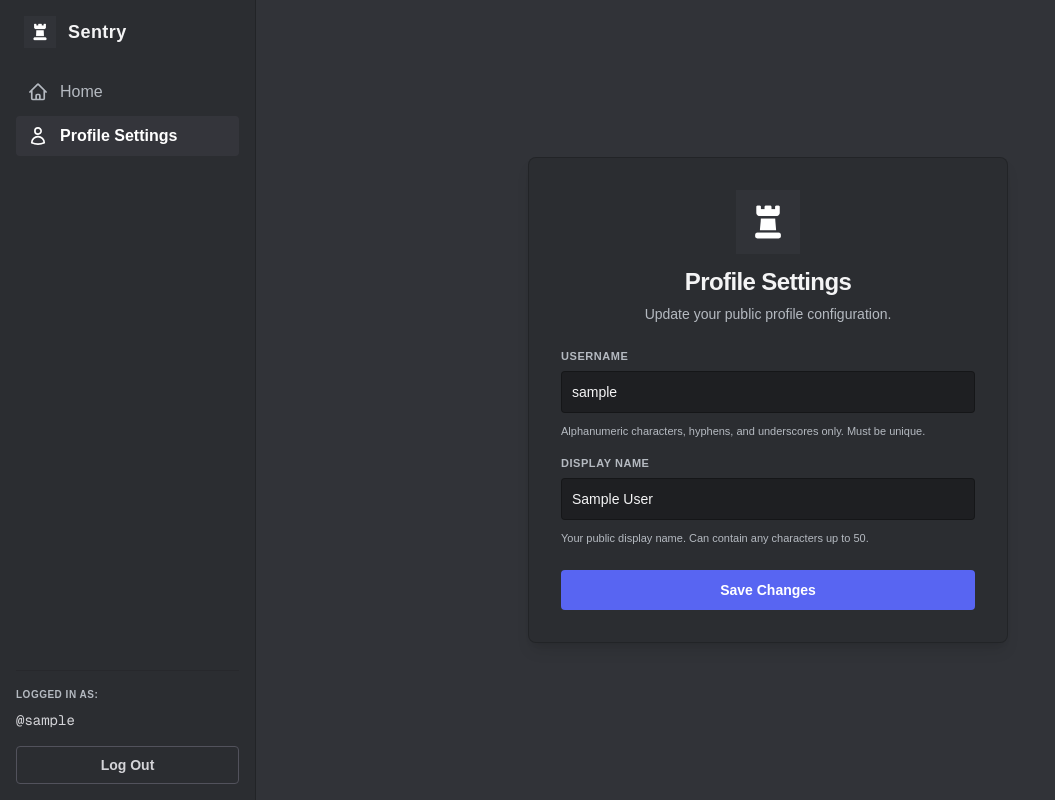
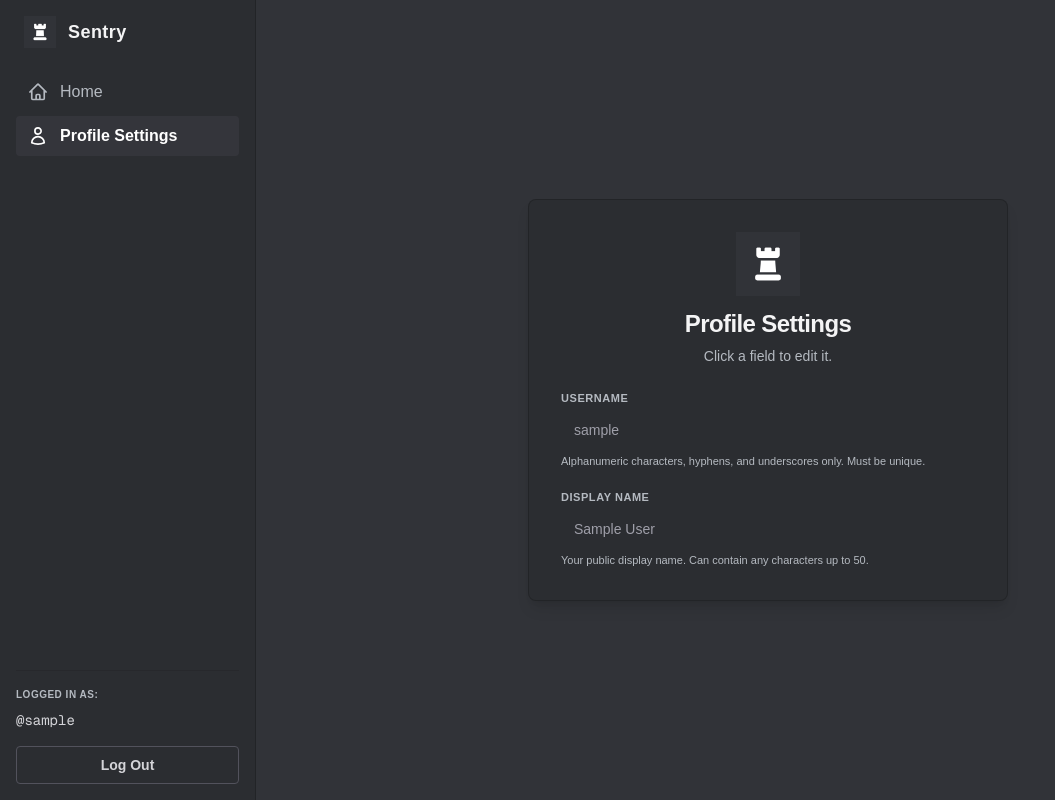
Before and after one commit to jdowe11/sentry, a Next.js app in the folder frontend/: page /profile in a window 1280 px wide. Shown: the whole page, without its empty margins (0-1055 px from the left). Built offline with nearby package versions, Linux system fonts and the light colour scheme; sample sign-in values are in the browser's storage.

Commit message:
Added confirmation modal for profile update

```diff
--- /dev/null
+++ b/frontend/components/ConfirmModal.tsx
@@ -0,0 +1,76 @@
+"use client";
+
+interface ConfirmModalProps {
+  title: string;
+  description?: string;
+  confirmLabel?: string;
+  cancelLabel?: string;
+  isLoading?: boolean;
+  onConfirm: () => void;
+  onCancel: () => void;
+}
+
+export default function ConfirmModal({
+  title,
+  description,
+  confirmLabel = "Confirm",
+  cancelLabel = "Go Back",
+  isLoading = false,
+  onConfirm,
+  onCancel,
+}: ConfirmModalProps) {
+  return (
+    <div className="fixed inset-0 z-50 flex items-center justify-center">
+      {/* Backdrop */}
+      <div
+        className="absolute inset-0 bg-black/60 backdrop-blur-sm animate-in fade-in duration-150"
+        onClick={onCancel}
+      />
+
+      {/* Modal card */}
+      <div className="relative bg-sentry-card border border-black/30 rounded-lg shadow-2xl p-6 w-full max-w-[360px] mx-4 flex flex-col gap-5 animate-in fade-in zoom-in-95 duration-200">
+
+        {/* Warning icon */}
+        <div className="flex items-center justify-center w-12 h-12 rounded-full bg-amber-500/10 border border-amber-500/30 mx-auto">
+          <svg
+            className="w-6 h-6 text-amber-400"
+            fill="none"
+            stroke="currentColor"
+            strokeWidth="2"
+            viewBox="0 0 24 24"
+          >
+            <path
+              strokeLinecap="round"
+              strokeLinejoin="round"
+              d="M12 9v3.75m-9.303 3.376c-.866 1.5.217 3.374 1.948 3.374h14.71c1.73 0 2.813-1.874 1.948-3.374L13.949 3.378c-.866-1.5-3.032-1.5-3.898 0L2.697 16.126zM12 15.75h.007v.008H12v-.008z"
+            />
+          </svg>
+        </div>
+
+        <div className="text-center flex flex-col gap-1">
+          <h3 className="text-zinc-100 font-bold text-lg leading-snug">{title}</h3>
+          {description && (
+            <p className="text-sentry-text-muted text-sm">{description}</p>
+          )}
+        </div>
+
+        <div className="flex gap-3">
+          <button
+            onClick={onCancel}
+            disabled={isLoading}
+            className="flex-1 border border-zinc-600 hover:bg-zinc-700/40 text-zinc-300 py-2.5 rounded font-semibold text-sm transition-all cursor-pointer active:scale-[0.98] disabled:opacity-50"
+          >
+            {cancelLabel}
+          </button>
+          <button
+            onClick={onConfirm}
+            disabled={isLoading}
+            className="flex-1 bg-sentry-primary hover:bg-sentry-primary-hover text-white py-2.5 rounded font-semibold text-sm transition-all cursor-pointer active:scale-[0.98] disabled:opacity-50"
+          >
+            {isLoading ? "Loading…" : confirmLabel}
+          </button>
+        </div>
+      </div>
+    </div>
+  );
+}
--- a/frontend/components/UpdateProfileView.tsx
+++ b/frontend/components/UpdateProfileView.tsx
@@ -1,74 +1,209 @@
 "use client";
 
-import { useState } from "react";
+import { useRef, useState } from "react";
 import { useAuth } from "@/context/AuthContext";
 import { updateDisplayName, updateUsername } from "@/api/UserApi";
+import { User } from "@/api/UserApi";
+import ConfirmModal from "@/components/ConfirmModal";
 
+// ─────────────────────────────────────────────
+// Reusable inline-edit field
+// ─────────────────────────────────────────────
+function InlineEditField({
+  label,
+  currentValue,
+  hint,
+  onSave,
+  validate,
+  confirmPrompt,
+}: {
+  label: string;
+  currentValue: string;
+  hint?: string;
+  onSave: (newValue: string) => Promise<void>;
+  validate?: (value: string) => string | null;
+  confirmPrompt?: { title: string; description?: string };
+}) {
+  const [isEditing, setIsEditing] = useState(false);
+  const [draft, setDraft] = useState(currentValue);
+  const [isLoading, setIsLoading] = useState(false);
+  const [error, setError] = useState<string | null>(null);
+  const [showConfirm, setShowConfirm] = useState(false);
+  const inputRef = useRef<HTMLInputElement>(null);
+
+  const startEditing = () => {
+    setDraft(currentValue);
+    setError(null);
+    setIsEditing(true);
+  };
+
+  // Only fires when focus genuinely leaves (not when clicking Save/Cancel,
+  // since those buttons use onMouseDown + preventDefault)
+  const handleBlur = () => {
+    if (!showConfirm) handleCancel();
+  };
+
+  const handleCancel = () => {
+    setDraft(currentValue);
+    setIsEditing(false);
+    setError(null);
+    setShowConfirm(false);
+  };
+
+  // Called when Save is clicked — runs validation, then either opens
+  // the confirmation modal or proceeds directly with the API call
+  const handleSaveClick = () => {
+    const trimmed = draft.trim();
+
+    if (validate) {
+      const validationError = validate(trimmed);
+      if (validationError) {
+        setError(validationError);
+        return;
+      }
+    }
+
+    if (trimmed === currentValue) {
+      setIsEditing(false);
+      return;
+    }
+
+    if (confirmPrompt) {
+      setShowConfirm(true);
+    } else {
+      executeSave(trimmed);
+    }
+  };
+
+  const executeSave = async (value: string) => {
+    setIsLoading(true);
+    setError(null);
+    try {
+      await onSave(value);
+      setIsEditing(false);
+      setShowConfirm(false);
+    } catch (err: unknown) {
+      setShowConfirm(false);
+      setError(err instanceof Error ? err.message : "Failed to save changes.");
+    } finally {
+      setIsLoading(false);
+    }
+  };
+
+  return (
+    <>
+      {/* Confirmation modal (portal-like, rendered above everything) */}
+      {showConfirm && confirmPrompt && (
+        <ConfirmModal
+          title={confirmPrompt.title}
+          description={confirmPrompt.description}
+          isLoading={isLoading}
+          onConfirm={() => executeSave(draft.trim())}
+          onCancel={() => {
+            setShowConfirm(false);
+            // Re-focus the input so the field stays in editing mode
+            setTimeout(() => inputRef.current?.focus(), 0);
+          }}
+        />
+      )}
+
+      <div className="flex flex-col gap-1">
+        <label className="text-sentry-text-muted text-[11px] font-bold uppercase tracking-wider select-none">
+          {label}
+        </label>
+
+        <input
+          ref={inputRef}
+          type="text"
+          value={isEditing ? draft : currentValue}
+          readOnly={!isEditing}
+          onFocus={startEditing}
+          onBlur={isEditing ? handleBlur : undefined}
+          onChange={(e) => setDraft(e.target.value)}
+          onKeyDown={(e) => {
+            if (e.key === "Enter") handleSaveClick();
+            if (e.key === "Escape") handleCancel();
+          }}
+          className={`w-full px-3 py-2 rounded border text-sm transition-all duration-150 outline-none ${
+            isEditing
+              ? "bg-sentry-input border-sentry-primary text-zinc-100"
+              : "bg-transparent border-transparent text-zinc-400 cursor-pointer hover:border-zinc-600 hover:text-zinc-200 hover:bg-zinc-800/30"
+          }`}
+        />
+
+        {error && (
+          <p className="text-[#F23F43] text-[11px] font-semibold mt-0.5">{error}</p>
+        )}
+
+        {hint && !isEditing && (
+          <p className="text-[11px] text-sentry-text-muted">{hint}</p>
+        )}
+
+        {isEditing && (
+          <div className="flex gap-2 justify-end mt-1 animate-in fade-in slide-in-from-top-1 duration-150">
+            <button
+              type="button"
+              onMouseDown={(e) => e.preventDefault()}
+              onClick={handleCancel}
+              disabled={isLoading}
+              className="px-3 py-1 rounded text-xs font-semibold border border-[#F23F43]/40 text-[#F23F43] hover:bg-[#F23F43]/10 transition-all cursor-pointer disabled:opacity-50 active:scale-[0.97]"
+            >
+              Cancel
+            </button>
+            <button
+              type="button"
+              onMouseDown={(e) => e.preventDefault()}
+              onClick={handleSaveClick}
+              disabled={isLoading}
+              className="px-3 py-1 rounded text-xs font-semibold border border-[#23A55A]/40 text-[#23A55A] bg-[#23A55A]/10 hover:bg-[#23A55A]/20 transition-all cursor-pointer disabled:opacity-50 active:scale-[0.97]"
+            >
+              Save
+            </button>
+          </div>
+        )}
+      </div>
+    </>
+  );
+}
+
+// ─────────────────────────────────────────────
+// Profile settings page
+// ─────────────────────────────────────────────
 export default function UpdateProfileView() {
   const { user, updateUser } = useAuth();
-
-  const [username, setUsername] = useState(user?.username ?? "");
-  const [displayName, setDisplayName] = useState(user?.displayName ?? "");
-  const [isLoading, setIsLoading] = useState(false);
-  const [errorMsg, setErrorMsg] = useState<string | null>(null);
-  const [successMsg, setSuccessMsg] = useState<string | null>(null);
+  const [globalSuccess, setGlobalSuccess] = useState<string | null>(null);
 
   if (!user) return null;
 
-  const handleSubmit = async (e: React.FormEvent) => {
-    e.preventDefault();
+  const handleSaveUsername = async (newUsername: string) => {
+    const updated: User = await updateUsername(user.id, newUsername);
+    updateUser(updated);
+    flashSuccess();
+  };
 
-    if (!username.trim() || !displayName.trim()) {
-      setErrorMsg("Username and Display name cannot be blank.");
-      setSuccessMsg(null);
-      return;
-    }
+  const handleSaveDisplayName = async (newDisplayName: string) => {
+    const updated: User = await updateDisplayName(user.id, newDisplayName);
+    updateUser(updated);
+    flashSuccess();
+  };
 
-    const usernameRegex = /^[a-zA-Z0-9-_]+$/;
-    if (!usernameRegex.test(username.trim())) {
-      setErrorMsg("Username can only contain alphanumeric characters, hyphens, and underscores.");
-      setSuccessMsg(null);
-      return;
-    }
+  const flashSuccess = () => {
+    setGlobalSuccess("Saved!");
+    setTimeout(() => setGlobalSuccess(null), 2500);
+  };
 
-    if (username.trim().length > 32) {
-      setErrorMsg("Username cannot exceed 32 characters.");
-      setSuccessMsg(null);
-      return;
-    }
+  const validateUsername = (val: string): string | null => {
+    if (!val) return "Username cannot be blank.";
+    if (val.length > 32) return "Username cannot exceed 32 characters.";
+    if (!/^[a-zA-Z0-9-_]+$/.test(val))
+      return "Only alphanumeric characters, hyphens, and underscores allowed.";
+    return null;
+  };
 
-    if (displayName.trim().length > 50) {
-      setErrorMsg("Display name cannot exceed 50 characters.");
-      setSuccessMsg(null);
-      return;
-    }
-
-    setIsLoading(true);
-    setErrorMsg(null);
-    setSuccessMsg(null);
-
-    try {
-      let updatedUser = user;
-
-      if (username.trim() !== user.username) {
-        updatedUser = await updateUsername(user.id, username.trim());
-      }
-
-      if (displayName.trim() !== user.displayName) {
-        updatedUser = await updateDisplayName(user.id, displayName.trim());
-      }
-
-      updateUser(updatedUser);
-      setSuccessMsg("Profile updated successfully!");
-    } catch (err: unknown) {
-      if (err instanceof Error) {
-        setErrorMsg(err.message);
-      } else {
-        setErrorMsg("Failed to update profile.");
-      }
-    } finally {
-      setIsLoading(false);
-    }
+  const validateDisplayName = (val: string): string | null => {
+    if (!val) return "Display name cannot be blank.";
+    if (val.length > 50) return "Display name cannot exceed 50 characters.";
+    return null;
   };
 
   return (
@@ -78,64 +213,37 @@
         <img src="/logo.png" alt="Sentry Logo" className="w-16 h-16 object-contain mb-3" />
         <h2 className="text-2xl font-bold tracking-tight text-zinc-100">Profile Settings</h2>
         <p className="text-sentry-text-muted text-sm mt-1.5 text-center">
-          Update your public profile configuration.
+          Click a field to edit it.
         </p>
       </div>
 
-      {errorMsg && (
-        <div className="bg-[#F23F43]/10 border border-[#F23F43]/30 text-[#F23F43] rounded p-3 text-xs font-semibold leading-relaxed">
-          {errorMsg}
-        </div>
-      )}
-      {successMsg && (
-        <div className="bg-[#23A55A]/10 border border-[#23A55A]/30 text-[#23A55A] rounded p-3 text-xs font-semibold">
-          {successMsg}
+      {globalSuccess && (
+        <div className="bg-[#23A55A]/10 border border-[#23A55A]/30 text-[#23A55A] rounded p-2.5 text-xs font-semibold text-center animate-in fade-in duration-150">
+          ✓ {globalSuccess}
         </div>
       )}
 
-      <form onSubmit={handleSubmit} className="flex flex-col gap-4">
-        <div className="flex flex-col gap-1.5">
-          <label className="text-sentry-text-muted text-[11px] font-bold uppercase tracking-wider">
-            Username
-          </label>
-          <input
-            type="text"
-            value={username}
-            onChange={(e) => setUsername(e.target.value)}
-            placeholder="e.g. jdizzle"
-            required
-            className="bg-sentry-input w-full p-2.5 rounded border border-black/30 focus:border-sentry-primary focus:outline-none text-zinc-100 placeholder-zinc-500 text-sm transition-all"
-          />
-          <p className="text-[11px] text-sentry-text-muted mt-1">
-            Alphanumeric characters, hyphens, and underscores only. Must be unique.
-          </p>
-        </div>
+      <div className="flex flex-col gap-5">
+        <InlineEditField
+          label="Username"
+          currentValue={user.username}
+          hint="Alphanumeric characters, hyphens, and underscores only. Must be unique."
+          onSave={handleSaveUsername}
+          validate={validateUsername}
+          confirmPrompt={{
+            title: "Are you sure?",
+            description: "Changing your username cannot be undone. Others may not be able to find you by your old username.",
+          }}
+        />
 
-        <div className="flex flex-col gap-1.5">
-          <label className="text-sentry-text-muted text-[11px] font-bold uppercase tracking-wider">
-            Display Name
-          </label>
-          <input
-            type="text"
-            value={displayName}
-            onChange={(e) => setDisplayName(e.target.value)}
-            placeholder="e.g. Jose GOAT"
-            required
-            className="bg-sentry-input w-full p-2.5 rounded border border-black/30 focus:border-sentry-primary focus:outline-none text-zinc-100 placeholder-zinc-500 text-sm transition-all"
-          />
-          <p className="text-[11px] text-sentry-text-muted mt-1">
-            Your public display name. Can contain any characters up to 50.
-          </p>
-        </div>
-
-        <button
-          type="submit"
-          disabled={isLoading}
-          className="bg-sentry-primary hover:bg-sentry-primary-hover disabled:opacity-50 text-white py-2.5 rounded font-semibold text-sm transition-all active:scale-[0.99] cursor-pointer mt-2"
-        >
-          {isLoading ? "Saving changes..." : "Save Changes"}
-        </button>
-      </form>
+        <InlineEditField
+          label="Display Name"
+          currentValue={user.displayName}
+          hint="Your public display name. Can contain any characters up to 50."
+          onSave={handleSaveDisplayName}
+          validate={validateDisplayName}
+        />
+      </div>
     </div>
   );
 }
```
Also changed, not shown: 1 other file (tests, documents, lock files or other folders).
